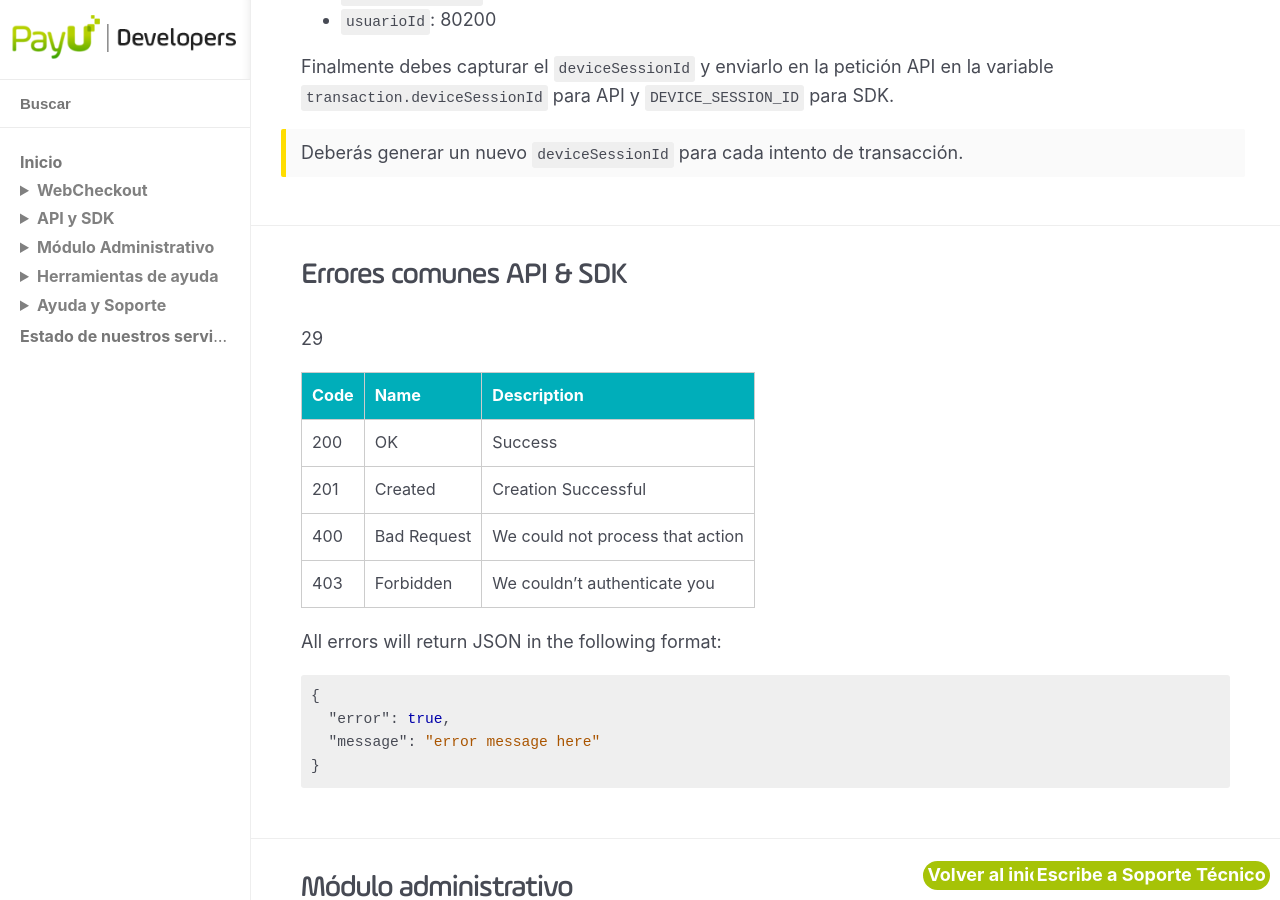
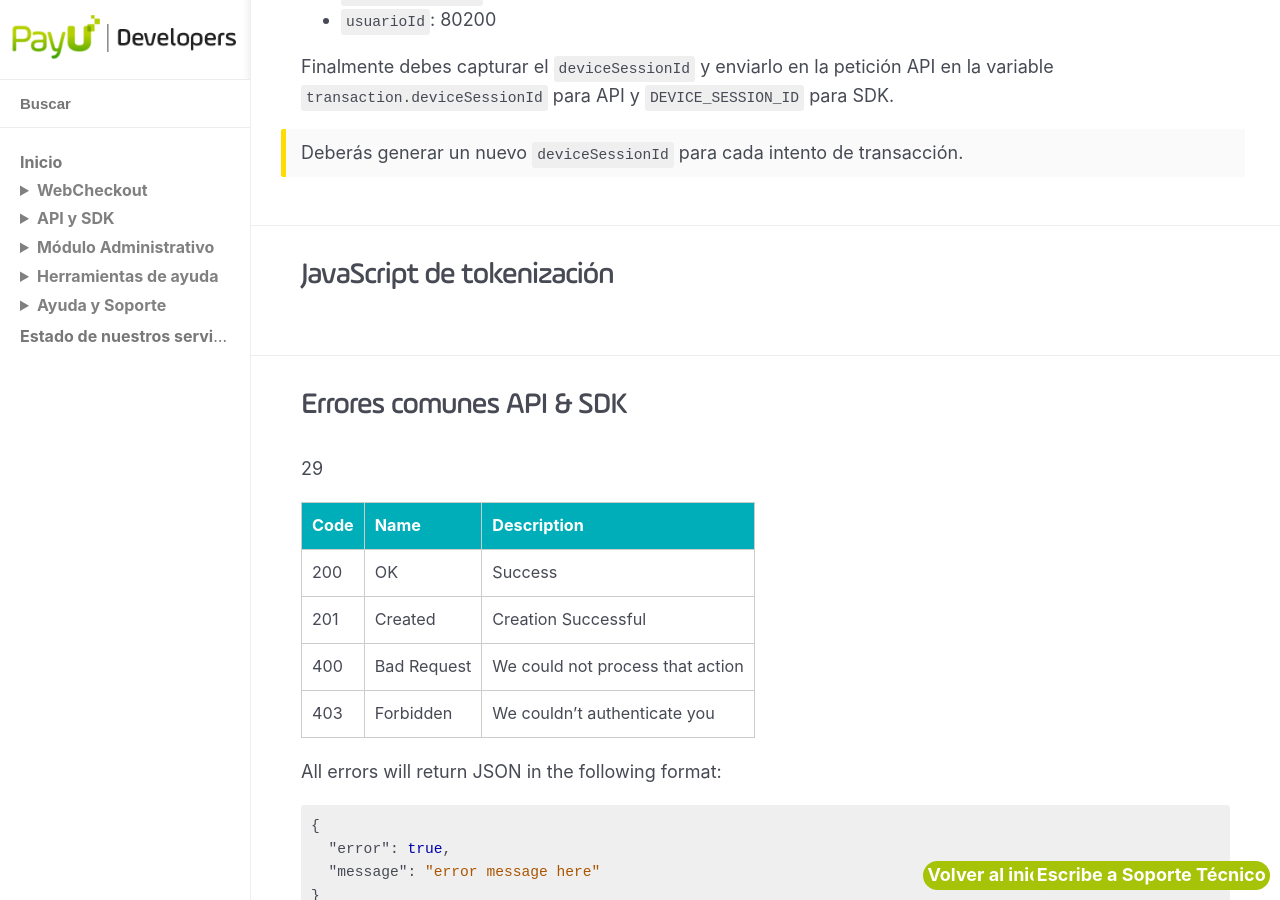
Before and after one commit to mikevitup/mikevitup.github.io, a Jekyll site: the page built from index.html, in a window 1280 px wide and 900 px high, scrolled down 69250 px. Built offline with Jekyll 4.4.1, drawn with Linux system fonts in a browser that asks for light colours; nearby versions of some CDN libraries; library files that are not in the unit come from our copies.

Commit message:
Tokenization JS - https fixed - image fixed
That ^

```diff
--- a/_data/directory.yml
+++ b/_data/directory.yml
@@ -229,6 +229,8 @@ toc2:
         url: /#apiothersqueries
       - page: deviceSessionId
         url: /#apiothersdevicesessionid
+      - page: JavaScript de Tokenización
+        url: /#apiotherstokenization_js
       - page: Errores comunes
         url: /#apicommon_errorserrors
   - title: Módulo Administrativo
--- a/_includes/sidebar.html
+++ b/_includes/sidebar.html
@@ -19,7 +19,7 @@
 			      {% if item.subfolderitems[0] %}
 			        <ul>
 			          {% for entry in item.subfolderitems %}
-									{% if entry.page == "Errores comunes" or entry.page == "Soporte" or entry.page == "Foros" or entry.page == "FAQ" or entry.page == "Introducción" or entry.page == "Aliados, Plugins y<br>Soluciones Preintegradas" or entry.page == "deviceSessionId" or entry.page == "Consultas" %}
+									{% if entry.page == "Errores comunes" or entry.page == "Soporte" or entry.page == "Foros" or entry.page == "FAQ" or entry.page == "Introducción" or entry.page == "Aliados, Plugins y<br>Soluciones Preintegradas" or entry.page == "deviceSessionId" or entry.page == "Consultas" or entry.page == "JavaScript de Tokenización" %}
 										<a href="{{ entry.url }}">{{ entry.page }}</a>
 									{% else %}
 										<details>
--- a/_layouts/default.html
+++ b/_layouts/default.html
@@ -6,8 +6,8 @@
 
 		<link rel="stylesheet" href="/css/style.css">
 		<script src="https://ajax.googleapis.com/ajax/libs/jquery/3.2.1/jquery.min.js"></script>
-		<script src="http://ajax.aspnetcdn.com/ajax/jquery.validate/1.17.0/jquery.validate.min.js"></script>
-		<script src="http://ajax.aspnetcdn.com/ajax/jquery.validate/1.17.0/additional-methods.min.js"></script>
+		<script src="https://cdnjs.cloudflare.com/ajax/libs/jquery-validate/1.17.0/jquery.validate.min.js"></script>
+		<script src="https://cdnjs.cloudflare.com/ajax/libs/jquery-validate/1.17.0/additional-methods.min.js"></script>
 		<script src="/js/main.js"></script>
 		<script src="/js/zepto.min.js"></script>
 		<script>jQuery = Zepto;</script>
--- a/_sass/_main.scss
+++ b/_sass/_main.scss
@@ -34,7 +34,7 @@ html, body {
     font-style: normal;
 }
 
-@import url(http://fonts.googleapis.com/css?family=Open+Sans:400,300,300italic,400italic,600,600italic,700,700italic,800,800italic);
+@import url(https://fonts.googleapis.com/css?family=Open+Sans:400,300,300italic,400italic,600,600italic,700,700italic,800,800italic);
 
 @font-face {
     font-family: 'FontAwesome';
```
Also changed, not shown: _api/others/tokenization_js.md (added, +5 -0 lines), _webcheckout/preintegrations/shopify.md (+1 -1 lines), images/illustrations/es_unique_ref.png (renamed from images/illustrations/unique_ref_es.PNG).
